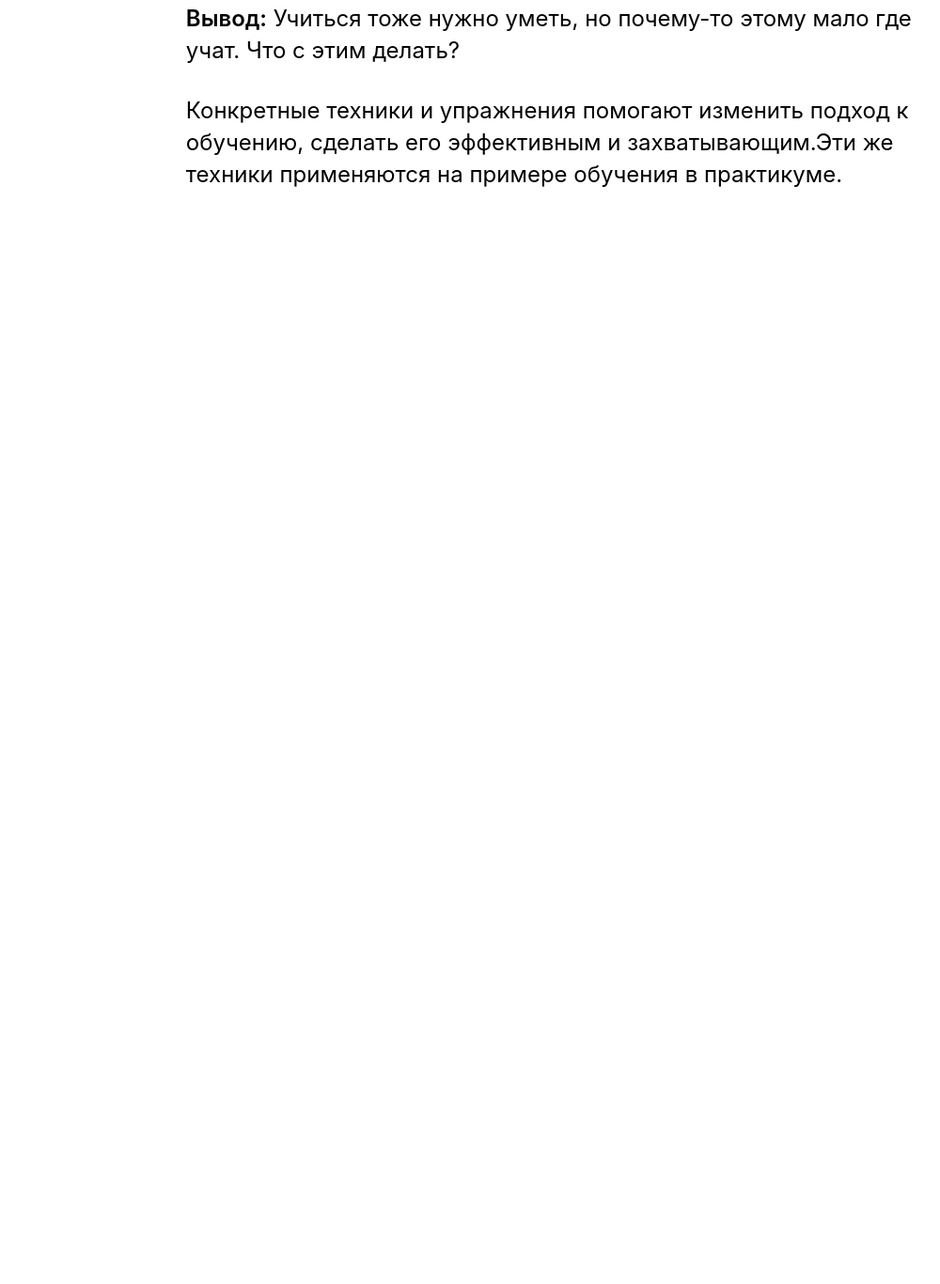
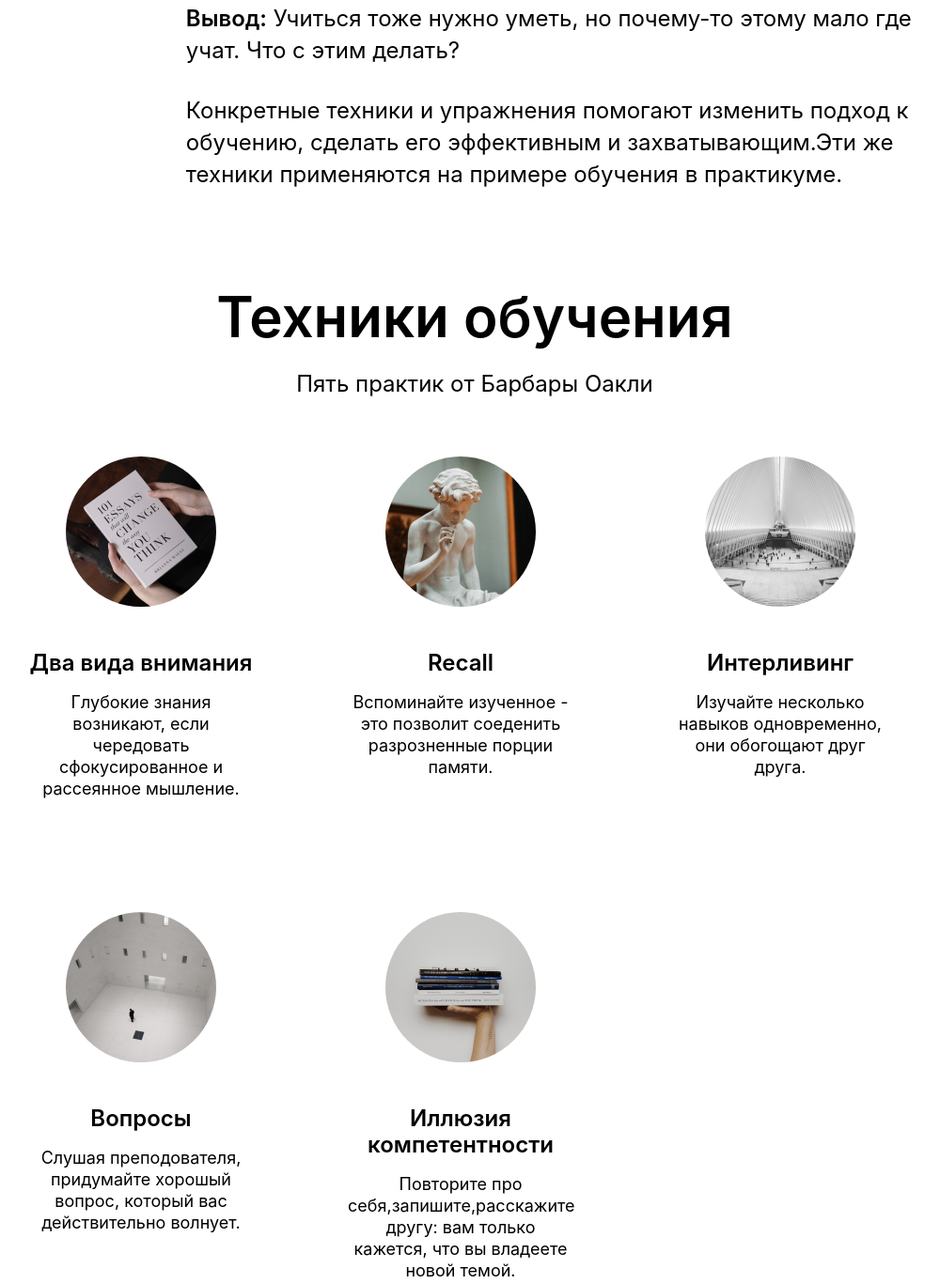
Before and after one commit to LincolnLPC/how-to-learn-plus, a plain HTML site: page index.html in a window 1280 px wide. Shown: the part 1053-2420 px from the top of the page at 94% size, without its empty margins (135-1135 px from the left). Before the commit the page ends 1356 px from the top, so only its background shows below. Drawn offline with Linux system fonts and the light colour scheme.

Commit message:
add section three cards

```diff
--- a/index.html
+++ b/index.html
@@ -29,6 +29,44 @@
 </div>
     </section>
 
+
+    <section class="techniques techniques_center">
+      <h1 class="section-title techniques_center">Техники обучения</h1>
+      <h2 class="section-subtitle techniques_center">Пять практик от Барбары Оакли</h2>
+      <div class="cards techniques_center">
+         <div class="cards__item">
+          <img class="cards__image" alt="attention" src="/images/cards-attention.png"></img>
+          <div class="cards__title techniques_center">Два вида внимания</div>
+          <div class="cards__description techniques_center">Глубокие знания возникают, если чередовать сфокусированное и рассеянное мышление.</div>
+         </div>
+
+         <div class="cards__item">
+          <img class="cards__image" alt="recall" src="/images/cards-recall.png"></img>
+          <div class="cards__title techniques_center">Recall</div>
+          <div class="cards__description techniques_center">Вспоминайте изученное - это позволит соеденить разрозненные порции памяти.</div>
+         </div>
+
+         <div class="cards__item">
+          <img class="cards__image" alt="interliving" src="/images/cards-interliving.png"></img>
+          <div class="cards__title techniques_center">Интерливинг</div>
+          <div class="cards__description techniques_center">Изучайте несколько навыков одновременно, они обогощают друг друга.</div>
+         </div>
+
+         <div class="cards__item">
+          <img class="cards__image" alt="question" src="/images/cards-question.png"></img>
+          <div class="cards__title techniques_center">Вопросы</div>
+          <div class="cards__description techniques_center">Слушая преподователя, придумайте хорошый вопрос, который вас действительно волнует.</div>
+         </div>
+
+         <div class="cards__item">
+          <img class="cards__image" alt="competence" src="/images/cards-competence.png"></img>
+          <div class="cards__title techniques_center">Иллюзия компетентности</div>
+          <div class="cards__description techniques_center">Повторите про себя,запишите,расскажите другу: вам только кажется, что вы владеете новой темой.</div>
+         </div>
+
+      </div>
+
+    </section>
   </div>
 </body>
 </html>
--- a/styles/style.css
+++ b/styles/style.css
@@ -162,4 +162,66 @@
 }
 
 
+.techniques{
+  padding: 0;
+  width: 80%;
+}
+
+.techniques_center{
+  margin: 0 auto;
+  text-align: center;
+}
+
+.section-title{
+  width: 60%;
+  margin-bottom: 20px;
+  margin-top: 100px;
+  line-height: 1.15;
+  font-size: 60px;
+  font-weight: 600;
+}
+
+.section-subtitle{
+  width: 60%;
+  line-height: 34px;
+  font-size: 24px;
+  font-weight: normal;
+}
+
+.cards{
+  width: 950px;
+  display: flex;
+  flex-wrap: wrap;
+}
+
+.cards__item{
+  /* border: 1px solid red; */
+  max-width: 240px;
+  margin-bottom: 60px;
+}
+
+.cards__image{
+  border-radius: 100%;
+  width: 160px;
+  height: 160px;
+  margin: 60px 40px 43px 40px;
+}
+
+
+.cards__item:not(:nth-child(3)){
+  margin-right: 100px;
+}
+
+.cards__title{
+  margin-bottom: 16px;
+  line-height: 1.15;
+  font-size: 24px;
+  font-weight: 600;
+}
+
+.cards__description{
+  line-height: 23px;
+  font-size: 18px;
+  font-weight: normal;
+}
 /*-----------------------------------------МОИ СТИЛИ-----------------------------------------*/
```
